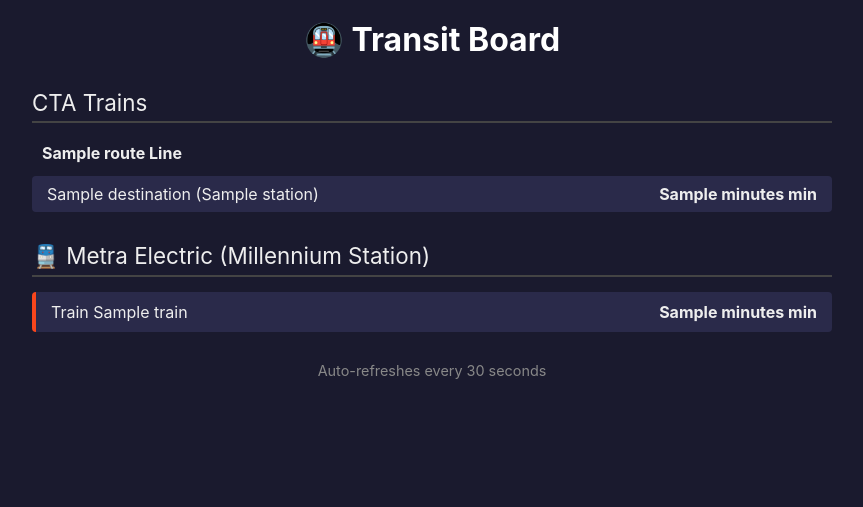
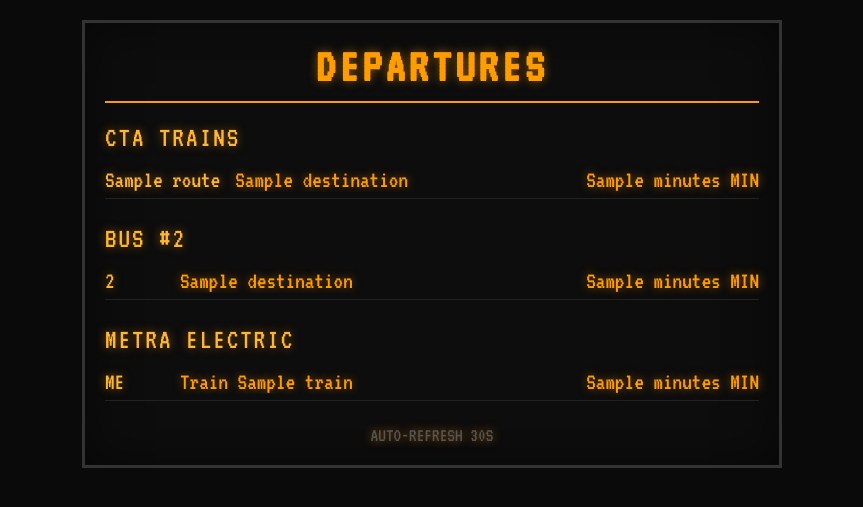
Before and after one commit to dkalish42/chicago-transit-board, a Flask app: template templates/index.html in a window 1280 px wide. Shown: the top 507 px of the page, without its empty margins (208-1071 px from the left). Run offline with Flask 3, Linux system fonts and the light colour scheme; the template is opened without the code that fills it: most values are stand-ins (such as "Sample title", 1, 10 or a date in 2020).

Commit message:
Add bus tracking, weather, and 32x32 LED display
- Add CTA Bus #2 arrivals from State & Lake stop
- Add Meteosource weather API with 10-min caching
- Create /led route with 32x32 pixel grid display
- Update main dashboard with dot-matrix styling
- LED view shows day, date, time, temp, and next departures

Co-Authored-By: Claude Opus 4.5 <noreply@anthropic.com>

```diff
--- a/app.py
+++ b/app.py
@@ -9,7 +9,13 @@ import os
 load_dotenv()
 
 CTA_API_KEY = os.getenv("CTA_API_KEY")
+CTA_BUS_API_KEY = os.getenv("CTA_BUS_API_KEY")
 METRA_API_TOKEN = os.getenv("METRA_API_TOKEN")
+METEOSOURCE_API_KEY = os.getenv("METEOSOURCE_API_KEY")
+
+BUS_STOPS = {
+    "1423": {"name": "State & Lake", "routes": ["2"]}
+}
 
 CTA_STATIONS = {
     "40380": "Clark/Lake",
@@ -96,11 +102,182 @@ def get_metra_arrivals():
 
     return sorted(metra_arrivals, key=lambda x: x["minutes"])[:5]
 
+def get_bus_arrivals():
+    bus_arrivals = []
+
+    for stop_id, stop_info in BUS_STOPS.items():
+        url = f"https://www.ctabustracker.com/bustime/api/v2/getpredictions?key={CTA_BUS_API_KEY}&stpid={stop_id}&format=json"
+        response = requests.get(url)
+        data = response.json()
+
+        if "prd" in data.get("bustime-response", {}):
+            for bus in data["bustime-response"]["prd"]:
+                if bus["rt"] in stop_info["routes"]:
+                    minutes = bus["prdctdn"]
+                    if minutes == "DUE":
+                        minutes = 0
+                    elif minutes == "DLY":
+                        continue
+                    else:
+                        minutes = int(minutes)
+
+                    bus_arrivals.append({
+                        "route": bus["rt"],
+                        "destination": bus["des"],
+                        "stop": stop_info["name"],
+                        "minutes": minutes
+                    })
+
+    return sorted(bus_arrivals, key=lambda x: x["minutes"])[:5]
+
+weather_cache = {"temp": None, "last_updated": None}
+
+def get_weather():
+    chicago = ZoneInfo("America/Chicago")
+    now = datetime.now(chicago)
+
+    # Only refresh every 10 minutes (max ~144 calls/day, well under 400 limit)
+    if weather_cache["last_updated"]:
+        elapsed = (now - weather_cache["last_updated"]).total_seconds()
+        if elapsed < 600 and weather_cache["temp"] is not None:
+            return weather_cache["temp"]
+
+    try:
+        url = f"https://www.meteosource.com/api/v1/free/point?place_id=chicago&sections=current&key={METEOSOURCE_API_KEY}"
+        response = requests.get(url)
+        data = response.json()
+        temp = round(data["current"]["temperature"])
+        weather_cache["temp"] = temp
+        weather_cache["last_updated"] = now
+        return temp
+    except:
+        return weather_cache["temp"]
+
 @app.route("/")
 def home():
     cta = get_cta_arrivals()
     metra = get_metra_arrivals()
-    return render_template("index.html", cta=cta, metra=metra)
+    bus = get_bus_arrivals()
+    return render_template("index.html", cta=cta, metra=metra, bus=bus)
+
+FONT_3X5 = {
+    '0': ["111", "101", "101", "101", "111"],
+    '1': ["010", "110", "010", "010", "111"],
+    '2': ["111", "001", "111", "100", "111"],
+    '3': ["111", "001", "111", "001", "111"],
+    '4': ["101", "101", "111", "001", "001"],
+    '5': ["111", "100", "111", "001", "111"],
+    '6': ["111", "100", "111", "101", "111"],
+    '7': ["111", "001", "001", "001", "001"],
+    '8': ["111", "101", "111", "101", "111"],
+    '9': ["111", "101", "111", "001", "111"],
+    'A': ["010", "101", "111", "101", "101"],
+    'D': ["110", "101", "101", "101", "110"],
+    'E': ["111", "100", "111", "100", "111"],
+    'F': ["111", "100", "111", "100", "100"],
+    'H': ["101", "101", "111", "101", "101"],
+    'I': ["111", "010", "010", "010", "111"],
+    'M': ["10001", "11011", "10101", "10001", "10001"],
+    'N': ["101", "111", "111", "101", "101"],
+    'O': ["010", "101", "101", "101", "010"],
+    'R': ["110", "101", "110", "101", "101"],
+    'S': ["111", "100", "111", "001", "111"],
+    'T': ["111", "010", "010", "010", "010"],
+    'U': ["101", "101", "101", "101", "111"],
+    'W': ["10001", "10001", "10101", "11011", "10001"],
+    '#': ["01010", "11111", "01010", "11111", "01010"],
+    '/': ["001", "010", "010", "010", "100"],
+    ':': ["0", "1", "0", "1", "0"],
+    '-': ["000", "000", "111", "000", "000"],
+    '.': ["0", "0", "0", "0", "1"],
+    ' ': ["0", "0", "0", "0", "0"],
+}
+
+def draw_text(grid, text, start_x, start_y, color=1):
+    x = start_x
+    for char in text:
+        if char in FONT_3X5:
+            pattern = FONT_3X5[char]
+            for row_idx, row in enumerate(pattern):
+                for col_idx, pixel in enumerate(row):
+                    if pixel == '1':
+                        grid_y = start_y + row_idx
+                        grid_x = x + col_idx
+                        if 0 <= grid_x < 32 and 0 <= grid_y < 32:
+                            grid[grid_y][grid_x] = color
+            x += len(pattern[0]) + 1
+
+def get_time_str(arrivals, index):
+    if arrivals and len(arrivals) > index:
+        mins = arrivals[index]["minutes"]
+        return (str(mins) if mins > 0 else "0", 2 if mins < 2 else 1)
+    return ("--", 1)
+
+@app.route("/led")
+def led():
+    chicago = ZoneInfo("America/Chicago")
+    now = datetime.now(chicago)
+
+    metra = get_metra_arrivals()
+    bus = get_bus_arrivals()
+    temp = get_weather()
+
+    grid = [[0] * 32 for _ in range(32)]
+
+    # Row 1: Day of week (y=1)
+    days = ["MON", "TUE", "WED", "THU", "FRI", "SAT", "SUN"]
+    day_str = days[now.weekday()]
+    draw_text(grid, day_str, 1, 1)
+
+    # Date (right side)
+    date_str = f"{now.month}/{now.day}"
+    draw_text(grid, date_str, 20, 1)
+
+    # Row 2: Temperature (y=8)
+    if temp is not None:
+        temp_str = f"{temp}F"
+        draw_text(grid, temp_str, 1, 8)
+
+    # Current time (right side, y=8)
+    hour = now.hour % 12
+    if hour == 0:
+        hour = 12
+    time_str = f"{hour}:{now.minute:02d}"
+    draw_text(grid, time_str, 18, 8)
+
+    # Divider line (y=14)
+    for x in range(32):
+        grid[14][x] = 1
+
+    # Row 3: "ME" label (y=17)
+    draw_text(grid, "ME", 1, 17)
+    # First ME time (always green if scheduled)
+    time_str, _ = get_time_str(metra, 0)
+    color = 2 if time_str != "--" else 1
+    draw_text(grid, time_str, 12, 17, color)
+    # Separator dot
+    grid[19][20] = 1
+    # Second ME time
+    time_str, color = get_time_str(metra, 1)
+    draw_text(grid, time_str, 24, 17, color)
+
+    # Divider line (y=24)
+    for x in range(32):
+        grid[24][x] = 1
+
+    # Row 4: "#2" label (y=27)
+    draw_text(grid, "#2", 1, 27)
+    # First bus time (always green if scheduled)
+    time_str, _ = get_time_str(bus, 0)
+    color = 2 if time_str != "--" else 1
+    draw_text(grid, time_str, 12, 27, color)
+    # Separator dot
+    grid[29][20] = 1
+    # Second bus time
+    time_str, color = get_time_str(bus, 1)
+    draw_text(grid, time_str, 24, 27, color)
+
+    return render_template("led.html", grid=grid)
 
 if __name__ == "__main__":
     app.run(debug=True)
--- a/templates/index.html
+++ b/templates/index.html
@@ -5,6 +5,9 @@
     <meta name="viewport" content="width=device-width, initial-scale=1.0">
     <meta http-equiv="refresh" content="30">
     <title>Transit Board</title>
+    <link rel="preconnect" href="https://fonts.googleapis.com">
+    <link rel="preconnect" href="https://fonts.gstatic.com" crossorigin>
+    <link href="https://fonts.googleapis.com/css2?family=VT323&display=swap" rel="stylesheet">
     <style>
         * {
             margin: 0;
@@ -12,112 +15,127 @@
             box-sizing: border-box;
         }
         body {
-            background: #1a1a2e;
-            color: #eee;
-            font-family: -apple-system, BlinkMacSystemFont, "Segoe UI", Roboto, sans-serif;
+            background: #0a0a0a;
+            color: #ff9d00;
+            font-family: 'VT323', monospace;
+            font-size: 24px;
             padding: 20px;
+            text-shadow: 0 0 10px rgba(255, 157, 0, 0.5);
+        }
+        .container {
+            max-width: 700px;
+            margin: 0 auto;
+            border: 3px solid #333;
+            padding: 20px;
+            background: #0d0d0d;
+            box-shadow: inset 0 0 50px rgba(0,0,0,0.5);
         }
         h1 {
             text-align: center;
-            margin-bottom: 30px;
-            color: #fff;
-        }
-        .container {
-            max-width: 800px;
-            margin: 0 auto;
+            margin-bottom: 20px;
+            font-size: 2em;
+            letter-spacing: 4px;
+            text-transform: uppercase;
+            border-bottom: 2px solid #ff9d00;
+            padding-bottom: 10px;
         }
         .section {
-            margin-bottom: 30px;
+            margin-bottom: 25px;
         }
         .section-title {
-            font-size: 1.4em;
-            margin-bottom: 15px;
-            padding-bottom: 5px;
-            border-bottom: 2px solid #444;
+            font-size: 1.2em;
+            margin-bottom: 10px;
+            color: #ffb732;
+            letter-spacing: 2px;
         }
-        .line {
-            margin-bottom: 15px;
-        }
-        .line-name {
-            font-weight: bold;
-            margin-bottom: 5px;
-            padding: 5px 10px;
-            border-radius: 4px;
-            display: inline-block;
-        }
-        .Blue { background: #00a1de; }
-        .Brn { background: #62361b; }
-        .G { background: #009b3a; }
-        .Org { background: #f9461c; }
-        .Pink { background: #e27ea6; }
-        .Red { background: #c60c30; }
-        .Purple { background: #522398; }
-        .Yellow { background: #f9e300; color: #000; }
-        .train {
-            padding: 8px 15px;
-            margin: 3px 0;
-            background: #2a2a4a;
-            border-radius: 4px;
+        .row {
             display: flex;
             justify-content: space-between;
+            padding: 6px 0;
+            border-bottom: 1px solid #222;
+        }
+        .route {
+            color: #ffb732;
+            min-width: 60px;
+        }
+        .destination {
+            flex: 1;
+            padding: 0 15px;
+            overflow: hidden;
+            text-overflow: ellipsis;
+            white-space: nowrap;
         }
         .minutes {
-            font-weight: bold;
+            text-align: right;
+            min-width: 70px;
         }
         .due {
-            color: #4ade80;
+            color: #00ff00;
+            text-shadow: 0 0 10px rgba(0, 255, 0, 0.5);
         }
-        .metra-train {
-            padding: 10px 15px;
-            margin: 5px 0;
-            background: #2a2a4a;
-            border-radius: 4px;
-            display: flex;
-            justify-content: space-between;
-            border-left: 4px solid #f9461c;
+        .no-service {
+            color: #666;
+            font-style: italic;
+            padding: 6px 0;
         }
         .updated {
             text-align: center;
-            color: #888;
-            margin-top: 20px;
-            font-size: 0.9em;
+            color: #555;
+            margin-top: 15px;
+            font-size: 0.8em;
         }
     </style>
 </head>
 <body>
     <div class="container">
-        <h1>🚇 Transit Board</h1>
+        <h1>Departures</h1>
 
         <div class="section">
-            <div class="section-title">CTA Trains</div>
+            <div class="section-title">CTA TRAINS</div>
             {% for route, trains in cta.items()|sort %}
-            <div class="line">
-                <div class="line-name {{ route }}">{{ route }} Line</div>
                 {% for train in trains %}
-                <div class="train">
-                    <span>{{ train.destination }} ({{ train.station }})</span>
+                <div class="row">
+                    <span class="route">{{ route }}</span>
+                    <span class="destination">{{ train.destination }}</span>
                     <span class="minutes {% if train.minutes < 1 %}due{% endif %}">
-                        {% if train.minutes < 1 %}Due{% else %}{{ train.minutes }} min{% endif %}
+                        {% if train.minutes < 1 %}DUE{% else %}{{ train.minutes }} MIN{% endif %}
                     </span>
                 </div>
                 {% endfor %}
-            </div>
             {% endfor %}
         </div>
 
         <div class="section">
-            <div class="section-title">🚆 Metra Electric (Millennium Station)</div>
+            <div class="section-title">BUS #2</div>
+            {% if bus %}
+                {% for b in bus %}
+                <div class="row">
+                    <span class="route">2</span>
+                    <span class="destination">{{ b.destination }}</span>
+                    <span class="minutes {% if b.minutes < 1 %}due{% endif %}">
+                        {% if b.minutes < 1 %}DUE{% else %}{{ b.minutes }} MIN{% endif %}
+                    </span>
+                </div>
+                {% endfor %}
+            {% else %}
+                <div class="no-service">NO SERVICE</div>
+            {% endif %}
+        </div>
+
+        <div class="section">
+            <div class="section-title">METRA ELECTRIC</div>
             {% for train in metra %}
-            <div class="metra-train">
-                <span>Train {{ train.train }}</span>
+            <div class="row">
+                <span class="route">ME</span>
+                <span class="destination">Train {{ train.train }}</span>
                 <span class="minutes {% if train.minutes < 1 %}due{% endif %}">
-                    {% if train.minutes < 1 %}Due{% else %}{{ train.minutes }} min{% endif %}
+                    {% if train.minutes < 1 %}DUE{% else %}{{ train.minutes }} MIN{% endif %}
                 </span>
             </div>
             {% endfor %}
         </div>
 
-        <div class="updated">Auto-refreshes every 30 seconds</div>
+        <div class="updated">AUTO-REFRESH 30S</div>
     </div>
 </body>
 </html>
```
Also changed, not shown: CLAUDE.md (added, +45 -0 lines), templates/led.html (added, +61 -0 lines), 1 other file.
